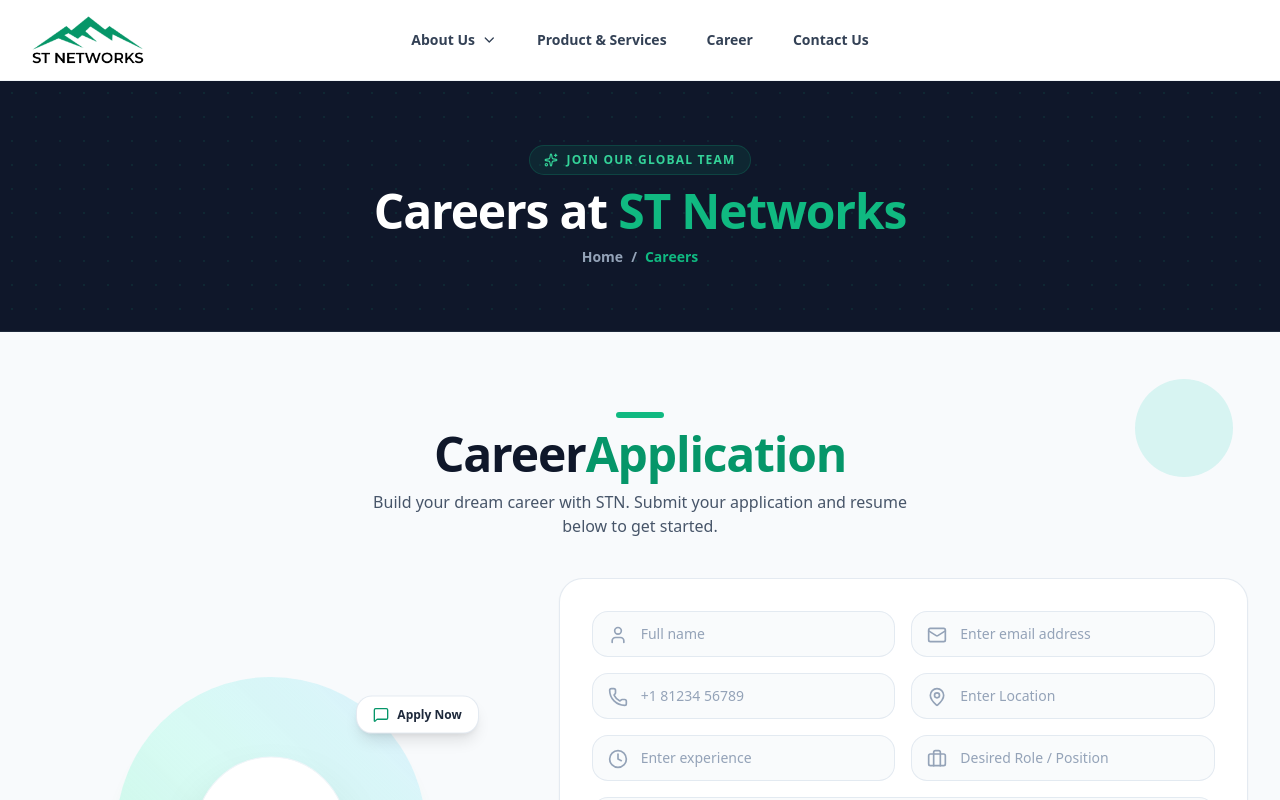
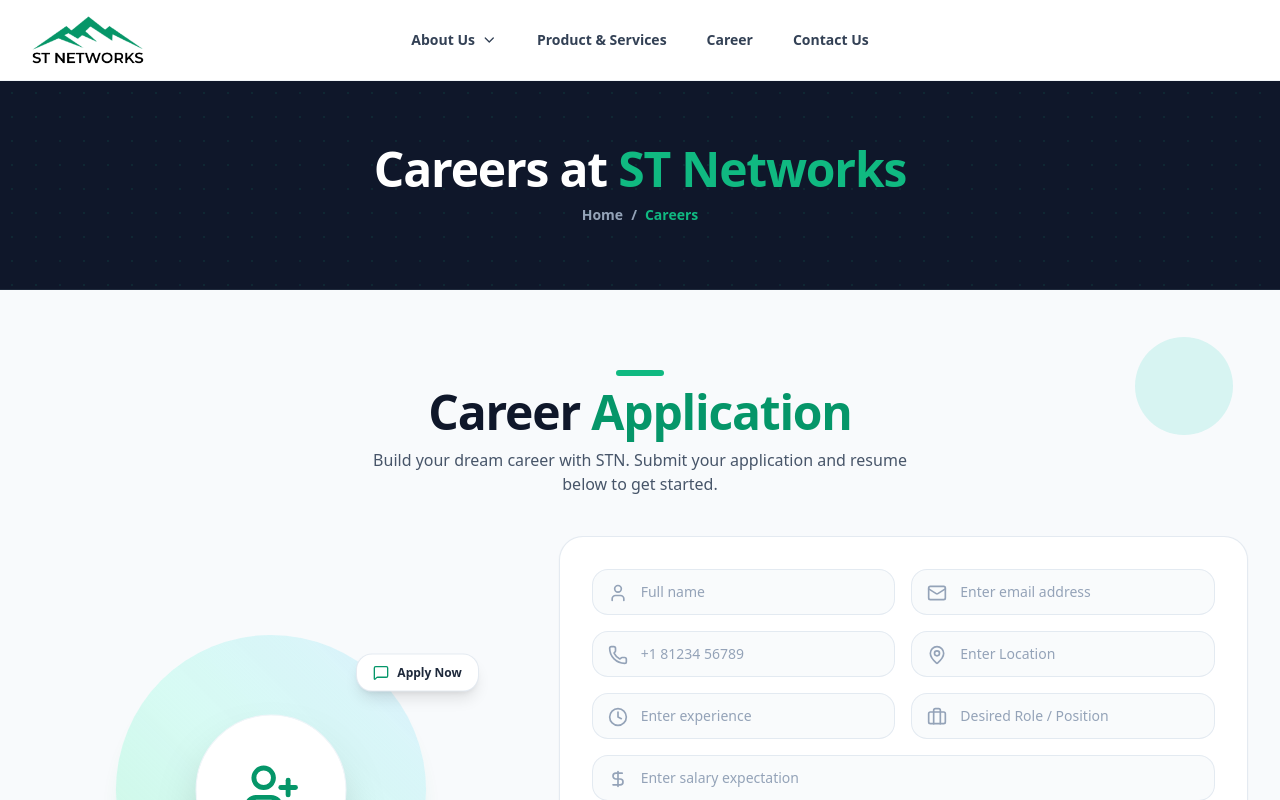
Before and after one commit to UjjwalMrzn/st-network, a React (Vite) app: page /career in a window 1280 px wide. Shown: the top 800 px of the page. Built offline with nearby package versions, Linux system fonts and the light colour scheme.

Commit message:
fix: Remove commented-out "Join Our Global Team" section and adjust spacing in Career page header

```diff
--- a/src/pages/Career/Career.tsx
+++ b/src/pages/Career/Career.tsx
@@ -48,9 +48,9 @@ export const Career: React.FC = () => {
         <div className="absolute inset-0 bg-[radial-gradient(#10b981_1px,transparent_1px)] [background-size:24px_24px] opacity-10 pointer-events-none" />
 
         <div className="relative z-10 max-w-4xl mx-auto space-y-3">
-          <div className="inline-flex items-center gap-2 px-3.5 py-1.5 rounded-full bg-emerald-500/10 border border-emerald-500/20 text-emerald-400 text-xs font-bold uppercase tracking-widest">
+          {/* <div className="inline-flex items-center gap-2 px-3.5 py-1.5 rounded-full bg-emerald-500/10 border border-emerald-500/20 text-emerald-400 text-xs font-bold uppercase tracking-widest">
             <Sparkles className="w-3.5 h-3.5" /> Join Our Global Team
-          </div>
+          </div> */}
           <h1 className="text-4xl sm:text-5xl font-black text-white tracking-tight">
             Careers at <span className="text-emerald-500">ST Networks</span>
           </h1>
@@ -74,7 +74,7 @@ export const Career: React.FC = () => {
         <div className="text-center mb-10 space-y-3 relative z-10">
           <div className="w-12 h-1.5 bg-emerald-500 rounded-full mx-auto mb-2" />
           <h2 className="text-4xl sm:text-5xl font-black text-slate-900 tracking-tight">
-            Career<span className="text-emerald-600">Application</span>
+            Career <span className="text-emerald-600">Application</span>
           </h2>
           <p className="text-slate-600 text-sm sm:text-base max-w-xl mx-auto">
             Build your dream career with STN. Submit your application and resume below to get started.
```
